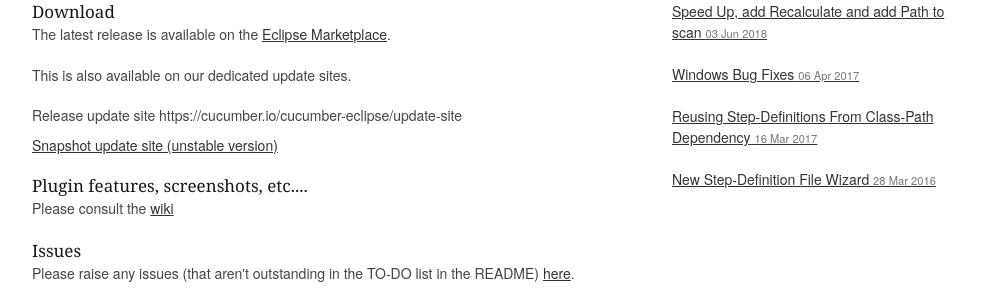
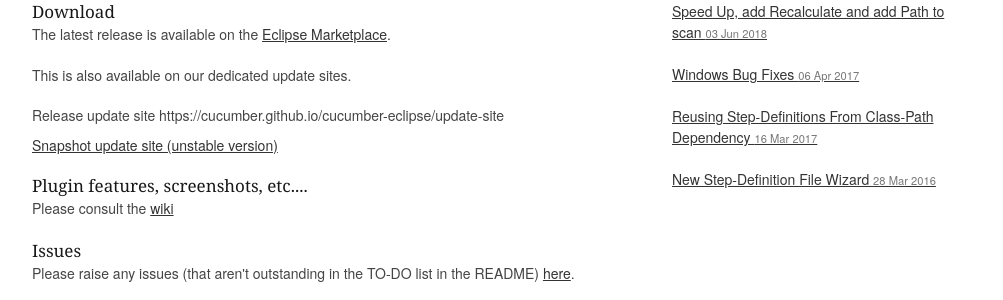
Before and after one commit to cucumber/cucumber-eclipse, a Jekyll site: the page built from index.html, in a window 1280 px wide. Shown: the part 321-621 px from the top of the page, without its empty margins (138-1141 px from the left). Built offline with Jekyll 4.4.1, drawn with Linux system fonts in a browser that asks for light colours; the list of posts is cut into pages by our own code; some of the changed lines change nothing that is shown.

Commit message:
change eclipse update site url to avoid PKI errors
Some users reports to have an error when using our Eclipse Update site #232
This is because we suggest to use cucumber.io domain instead of cucumber.github.io. But this first domain is unknown in the certificate using by HTTPS.

```diff
--- a/index.html
+++ b/index.html
@@ -9,7 +9,7 @@
 		<p>The latest release is available on the <a href="https://marketplace.eclipse.org/content/cucumber-eclipse-plugin">Eclipse Marketplace</a>.</p>
 		<p>This is also available on our dedicated update sites.</p>
 		<ul>
-			<li><b>Release update site</b> {{ site.url }}update-site</li>
+			<li><b>Release update site</b> https://cucumber.github.io/cucumber-eclipse/update-site</li>
 			<li><a href="https://github.com/cucumber/cucumber-eclipse-update-site-snapshot">Snapshot update site (unstable version)</a></li>
 		</ul>
 		<h5>Plugin features, screenshots, etc....</h5>
```
